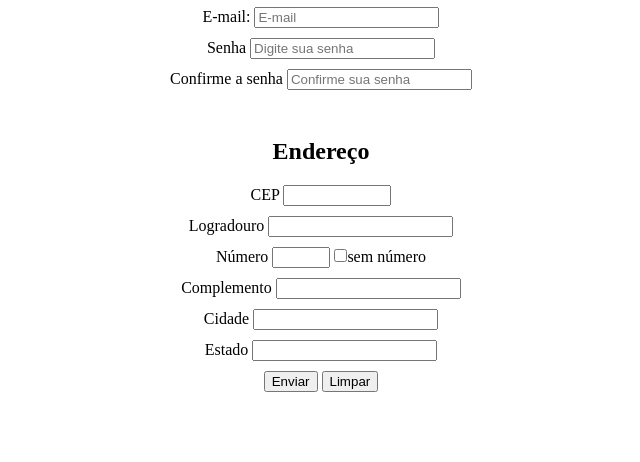
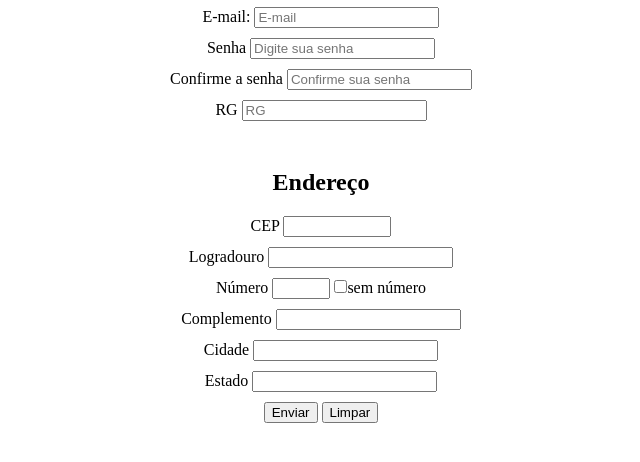
Before and after one commit to larislannes/ResiliaFlix, a plain HTML site: page cadastro.html in a window 1280 px wide. Shown: the part 104-566 px from the top of the page, without its empty margins (319-959 px from the left). Drawn offline with Linux system fonts and the light colour scheme.

Commit message:
campo RG

```diff
--- a/cadastro.html
+++ b/cadastro.html
@@ -25,6 +25,9 @@
                 <br>
                 <label for="confirmaSenha">Confirme a senha</label>
                 <input type="password" name="confirmaSenha" title="Confirme sua senha" placeholder="Confirme sua senha"/>
+                <br>
+                <label for="rg">RG</label>
+                <input type="text" id="rg" name="rg" placeholder="RG">
                 <br>
                 <br>
                 <h2>Endereço</h2>
```
